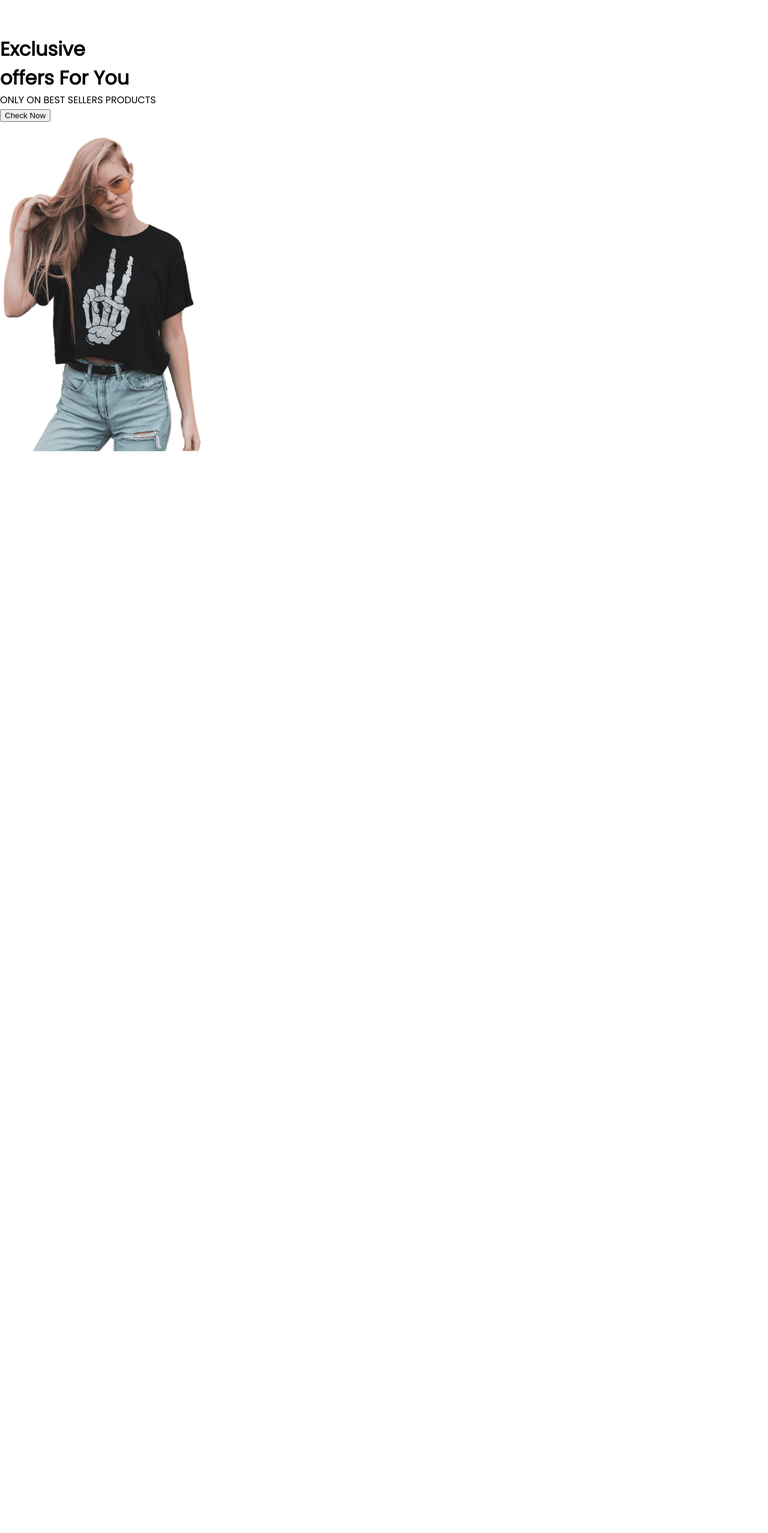
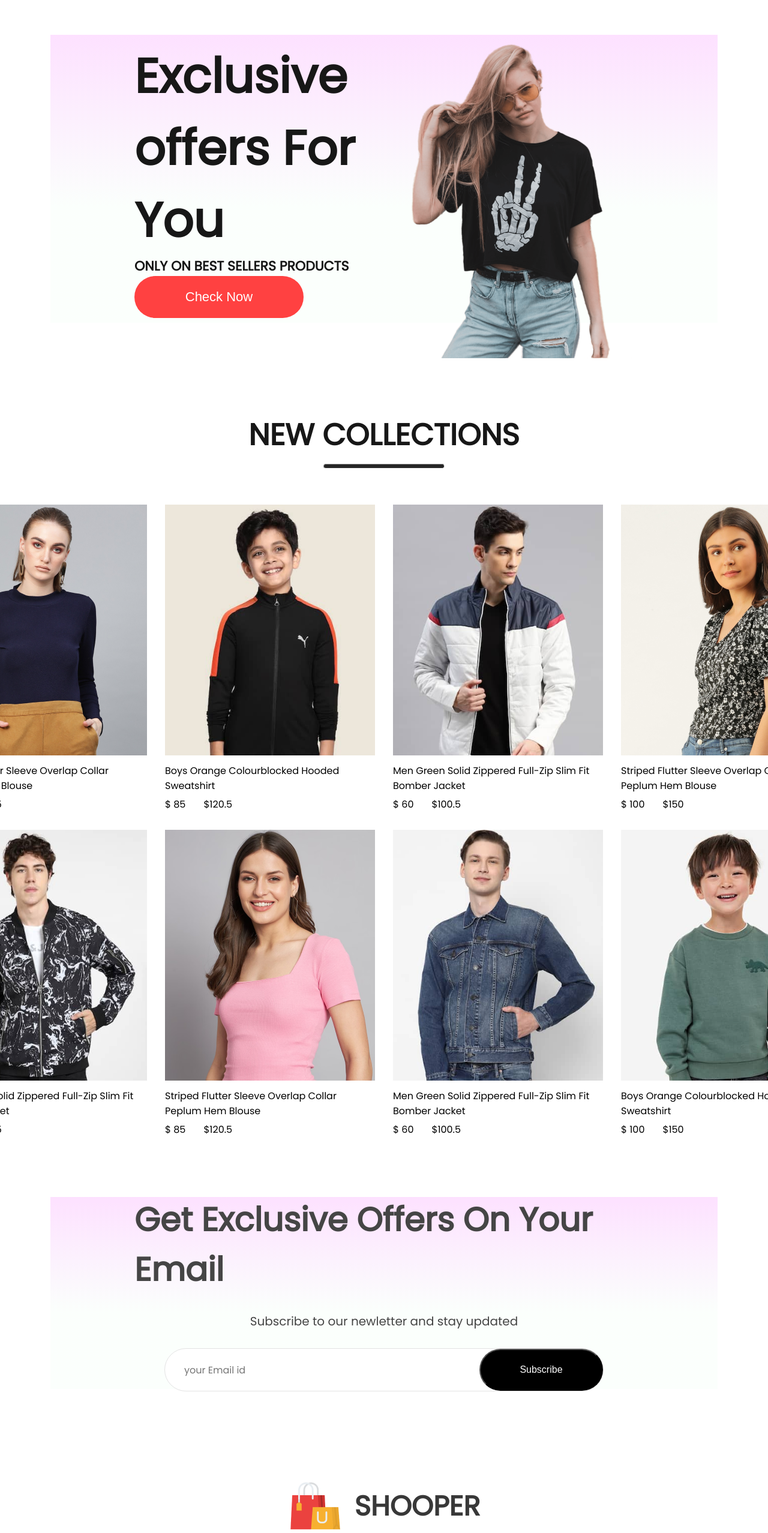
Before and after one commit to kramitsingh03/E-commerce_MERN, a React (Create React App) app in the folder frontend/: page / in a window 1280 px wide. Shown: the part 1559-4114 px from the top of the page at 60% size. Before the commit the page ends 2318 px from the top, so only its background shows below. Built offline with nearby package versions, Linux system fonts and the light colour scheme.

Commit message:
Shop page completed

```diff
--- a/frontend/src/App.js
+++ b/frontend/src/App.js
@@ -7,6 +7,7 @@
 import Product from './pages/Product';
 import Cart from './pages/Cart';
 import LoginSignup from './pages/LoginSignup';
+import Footer from './components/Footer/Footer';
 function App() {
   return (
     <div>
@@ -22,6 +23,7 @@
         <Route path='/cart' element={<Cart/>}></Route>
         <Route path='/login' element={<LoginSignup/>}></Route>
       </Routes>
+      <Footer/>
       </BrowserRouter>
 
     </div>
--- /dev/null
+++ b/frontend/src/components/Footer/Footer.css
@@ -0,0 +1,54 @@
+.footer{
+    display: flex;
+    flex-direction: column;
+    justify-content: center;
+    align-items: center;
+    gap: 50px;
+}
+.footer-logo{
+    display: flex;
+    align-items: center;
+    gap: 20px;
+}
+.footer-logo p{
+    color: #383838;
+    font-size: 46px;
+    font-weight: 700;
+}
+.footer-links{
+    display: flex;
+    list-style: none;
+    gap: 50px;
+    color: #252525;
+    font-size: 20px;
+}
+.footer-links{
+    cursor: pointer;
+}
+.footer-social-icon{
+    display: flex;
+    gap: 20px;
+}
+.footer-icon-container{
+    padding: 10px;
+    padding-bottom: 6px;
+    background: #fbfbfb;
+    border: 1px solid #ebebeb;
+}
+.footer-copyright{
+    display: flex;
+    flex-direction: column;
+    align-items: center;
+    gap: 30px;
+    width: 100%;
+    margin-bottom: 30px;
+    color: #1a1a1a;
+    font-size: 20px;
+}
+.footer-copyright hr{
+    width: 80%;
+    border: none;
+    border-radius: 10px;
+    height: 3px;
+    background: #c7c7c7;
+}
--- /dev/null
+++ b/frontend/src/components/Footer/Footer.jsx
@@ -0,0 +1,40 @@
+import React from 'react'
+import './Footer.css'
+import footer_logo from '../Assets/logo_big.png'
+import instagram_icon from '../Assets/instagram_icon.png'
+import pintester_icon from '../Assets/pintester_icon.png'
+import whatsapp_icon from '../Assets/whatsapp_icon.png'
+const Footer = () => {
+  return (
+    <div className='footer'>
+        <div className="footer-logo">
+            <img src={footer_logo} alt="" />
+            <p>SHOOPER</p>
+        </div>
+        <ul className='footer-links'>
+            <li>Company</li>
+            <li>Products</li>
+            <li>Offices</li>
+            <li>About</li>
+            <li>Contact</li>
+        </ul>
+        <div className="footer-social-icon">
+            <div className="footer-icons-container">
+                <img src={instagram_icon} alt="" />
+            </div>
+            <div className="footer-icons-container">
+                <img src={pintester_icon} alt="" />
+            </div>
+            <div className="footer-icons-container">
+                <img src={whatsapp_icon} alt="" />
+            </div>
+        </div>
+        <div className="footer-copyright">
+            <hr />
+            <p>Copyright @ 2024 - All Right Reserved</p>
+        </div>
+    </div>
+  )
+}
+
+export default Footer
--- /dev/null
+++ b/frontend/src/components/NewCollections/NewCollections.css
@@ -0,0 +1,24 @@
+.new-collections{
+    display: flex;
+    flex-direction: column;
+    align-items: center;
+    gap: 10px;
+    margin-bottom: 100px;
+}
+.new-collections h1{
+    color: #171717;
+    font-size: 50px;
+    font-weight: 600;
+}
+.new-collections hr{
+    width: 200px;
+    height: 6px;
+    border-radius: 10px;
+    background: #252525;
+}
+.collections{
+    display: grid;
+    grid-template-columns: 1fr 1fr 1fr 1fr;
+    margin-top: 50px;
+    gap: 30px;
+}
--- /dev/null
+++ b/frontend/src/components/NewCollections/NewCollections.jsx
@@ -0,0 +1,19 @@
+import React from 'react'
+import './NewCollections.css'
+import new_collection from "../Assets/new_collections"
+import Item from '../Items/Item'
+const NewCollections = () => {
+  return (
+    <div className='new-collections'>
+        <h1>NEW COLLECTIONS</h1>
+        <hr />
+        <div className="collections">
+            {new_collection.map((item,i)=>{
+                return <Item key={i} id={item.id} name = {item.name} image = {item.image} new_price = {item.new_price} old_price ={item.old_price} />
+            })}
+        </div>
+    </div>
+  )
+}
+
+export default NewCollections
--- /dev/null
+++ b/frontend/src/components/NewsLetter/NewLetter.css
@@ -0,0 +1,50 @@
+.newsletter{
+    width: 65%;
+    height: 40vh;
+    display: flex;
+    flex-direction: column;
+    align-items: center;
+    justify-content: center;
+    margin: auto;
+    padding: 0px 140px;
+    margin-bottom: 150px;
+    background: linear-gradient(180deg,#fde1ff 0%,#e1ffea22 60%);
+    gap: 30px;
+}
+.newsletter h1{
+    color: #454545;
+    font-size: 55px;
+    font-weight: 600;
+}
+.newsletter p{
+    color: #454545;
+    font-size: 20px;
+}
+.newsletter div{
+    display: flex;
+    justify-content: space-between;
+    align-items: center;
+    background: white;
+    width: 730px;
+    height: 70px;
+    border-radius: 80px;
+    border: 1px solid #e3e3e3;
+}
+.newsletter input{
+    width: 500px;
+    margin-left: 30px;
+    border: none;
+    outline: none;
+    color:#616161;
+    font-family: Poppins;
+    font-size: 16px;
+}
+.newsletter div button{
+    width: 210px;
+    height: 70px;
+    border-radius: 80px;
+    background: black;
+    color: white;
+    font-size: 16px;
+    cursor: pointer;
+}
--- /dev/null
+++ b/frontend/src/components/NewsLetter/NewLetter.jsx
@@ -0,0 +1,16 @@
+import React from 'react'
+import './NewLetter.css'
+const NewLetter = () => {
+  return (
+    <div className="newsletter">
+        <h1>Get Exclusive Offers On Your Email</h1>
+        <p>Subscribe to our newletter and stay updated</p>
+        <div>
+            <input type="email" placeholder='your Email id' />
+            <button>Subscribe</button>
+        </div>
+    </div>
+  )
+}
+
+export default NewLetter
--- a/frontend/src/components/Offers/Offers.css
+++ b/frontend/src/components/Offers/Offers.css
@@ -0,0 +1,43 @@
+.offers{
+    width:65%;
+    height: 60vh;
+    display: flex;
+    margin: auto;
+    padding: 0px 140px;
+    margin-bottom: 150px;
+    background: linear-gradient(180deg,#fde1ff 0%,#e1ffea22 60%);
+}
+.offers-left{
+    flex: 1;
+    display: flex;
+    flex-direction: column;
+    justify-content: center;
+}
+.offers-left h1{
+    color: #171717;
+    font-size: 80px;
+    font-weight: 600;
+}
+.offers-left p{
+    color: #171717;
+    font-size: 22px;
+    font-weight: 600;
+}
+.offers-left button{
+    width: 282px;
+    height: 70px;
+    border-radius: 35px;
+    background-color: #ff4141;
+    border: none;
+    font-size: 22px;
+    font-weight: 500;
+    cursor: pointer;
+    color: white;
+}
+.offers-right{
+    flex: 1;
+    display: flex;
+    align-items: center;
+    justify-content: flex-end;
+    padding-top: 50px;
+}
--- a/frontend/src/pages/Shop.jsx
+++ b/frontend/src/pages/Shop.jsx
@@ -2,12 +2,16 @@
 import Hero from '../components/Hero/Hero'
 import Popular from '../components/Popular/Popular'
 import Offers from '../components/Offers/Offers'
+import NewCollections from '../components/NewCollections/NewCollections'
+import NewLetter from '../components/NewsLetter/NewLetter'
 
 const Shop = () => {
     return (
         <div><Hero />
             <Popular/>
             <Offers/>
+            <NewCollections/>
+            <NewLetter/>
         </div>
     )
 }
```
